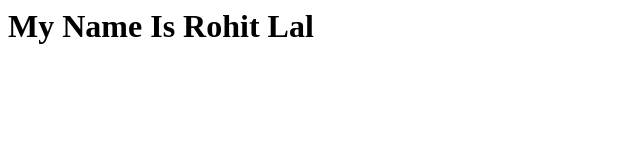
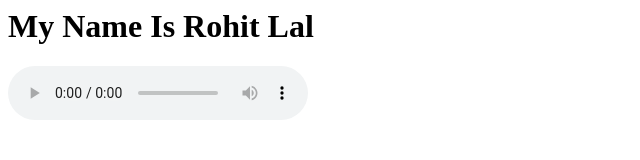
Before and after one commit to rohitttttt/rohitttttt.github.io, a plain HTML site: page index.html in a window 1280 px wide. Shown: the whole page, without its empty margins (0-640 px from the left). Drawn offline with Linux system fonts and the light colour scheme.

Commit message:
media player for testing

```diff
--- a/index.html
+++ b/index.html
@@ -1 +1,20 @@
 <h1>My Name Is Rohit Lal</h1>
+<script type="text/javascript">
+
+function setup() {
+    var i=1;
+    var nextSong= "";
+    audioPlayer = document.getElementById('audio');
+    document.getElementById('audio').addEventListener('ended', function(){
+        i=i+1;
+        nextSong = "m"+i+".mp3";
+        audioPlayer.src = nextSong;
+        audioPlayer.load();
+        audioPlayer.play();
+        }, false);
+
+}
+</script>
+<body onLoad="setup();">
+<audio id="audio"  src="m1.mp3" controls="controls" autoplay="autoplay" align=""> </audio>
+</body>
```
